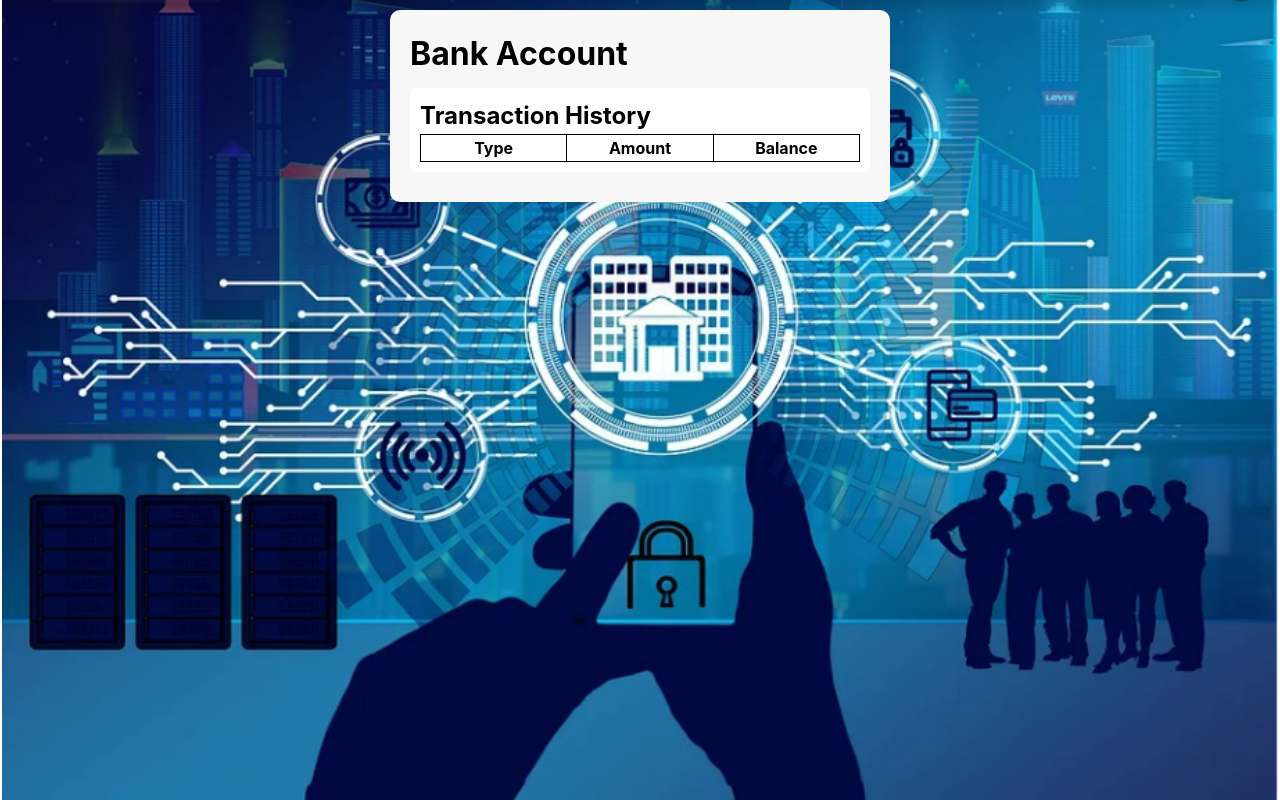
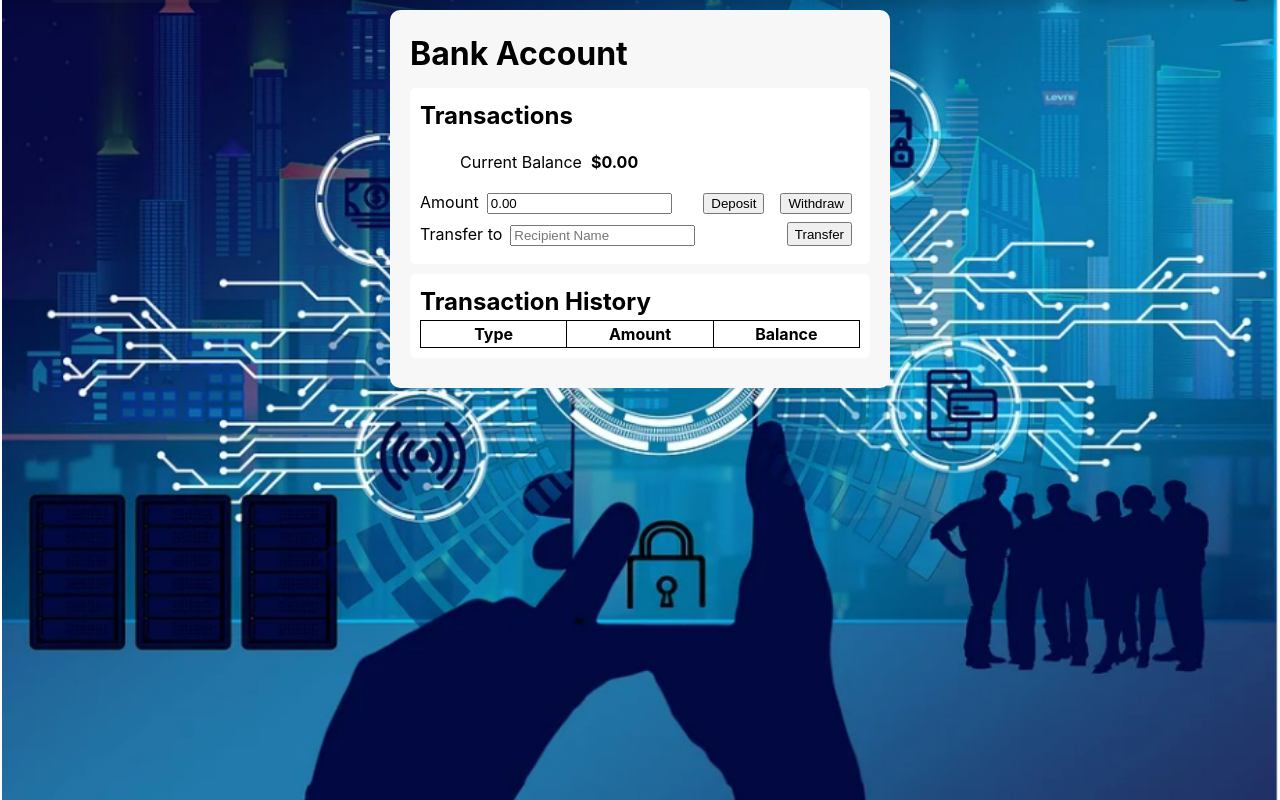
Before and after one commit to dennismaricarl/Block27B_Workshop, a React (Vite) app in the folder redux-app/: page / in a window 1280 px wide. Built offline with nearby package versions, Linux system fonts and the light colour scheme.

Commit message:
fixed type errors/undefined errors

```diff
--- a/redux-app/src/Transactions/TransactionHistory.jsx
+++ b/redux-app/src/Transactions/TransactionHistory.jsx
@@ -1,6 +1,7 @@
 import "./transactionHistory.scss";
 import { useSelector } from "react-redux"
 import { selectHistory } from "./transactionsSlice";
+
 
 /** Displays a table row with transaction information  */
 const TransactionRow = ({ transaction: { type, amount, balance } }) => (
@@ -35,7 +36,7 @@ export default function TransactionHistory() {
           {/* Map over the transactions in `history` to render the appropriate `TransactionRow`s */}
           {history.map((transaction)=> {
             return (
-              <TransactionRow key={transaction.type} type={transaction.type} amount={transaction.amount} balance={transaction.balance} />
+              <TransactionRow key={transaction.type} transaction={transaction} />
             );
           }) }
 
--- a/redux-app/src/Transactions/Transactions.jsx
+++ b/redux-app/src/Transactions/Transactions.jsx
@@ -1,10 +1,8 @@
 import { useState } from "react";
-import { useSelector } from "react-redux";
-import { useDispatch } from 'react-redux';
-import { selectBalance } from "./transactionsSlice";
-import { deposit, withdrawal, transfer } from "./transactionsSlice"
+import { useSelector, useDispatch } from "react-redux";
+import { deposit, withdrawal, transfer } from './transactionsSlice'
+import "./transactions.scss";
 
-import "./transactions.scss";
 
 
 /**
@@ -13,7 +11,7 @@ import "./transactions.scss";
 export default function Transactions() {
   // TODO: Get the balance from the Redux store using the useSelector hook
   const dispatch = useDispatch();
-  const balance = useSelector(selectBalance)
+  const balance = useSelector((state) => state.transactions.balance)
   //export const selectBalance = (state) => state.transactions.balance;
   const [amountStr, setAmountStr] = useState("0.00");
 
@@ -26,18 +24,20 @@ export default function Transactions() {
     // It will be either "deposit", "withdraw", or "transfer".
     const action = e.nativeEvent.submitter.name;
     const amount = +amountStr;
-    const recipient = e.target.recipient.value;
+
 
   // TODO: Dispatch the appropriate transaction action based on `action`
   // switch case here
 
     if (action === "deposit") {
-      dispatch(deposit(amount));
+      dispatch(deposit({amount}));
     } else if (action === "withdraw") {
-      dispatch(withdrawal(amount));
+      dispatch(withdrawal({amount}));
     } else if (action === "transfer") {
-      dispatch(transfer(amount, recipient));
+      const recipient = e.target.recipient.value;
+      dispatch(transfer({amount, recipient}));
     }
+  };
 
   return (
     <section className="transactions container">
@@ -77,4 +77,3 @@ export default function Transactions() {
     </section>
   );
 }
-}
--- a/redux-app/src/Transactions/transactionsSlice.js
+++ b/redux-app/src/Transactions/transactionsSlice.js
@@ -38,6 +38,8 @@ const transactionsSlice = createSlice({
         type: "withdrawal",
         amount: payload.amount,
         balance: state.balance,
+      })
+    },
 
     //deposit reducer to increase balance by the amount in the payload
     deposit: (state, {payload}) => {
@@ -53,17 +55,15 @@ const transactionsSlice = createSlice({
     transfer: (state, {payload}) => {
       state.balance -= payload.amount;
       state.history.push({
-        type: `transfer/${payload.name}`,
+        type: "transfer",
         amount: payload.amount,
         balance: state.balance
       });
 
     }
+  }
 
       });
-    },
-  },
-});
 
 export const { deposit, withdrawal, transfer } = transactionsSlice.actions;
 
```
